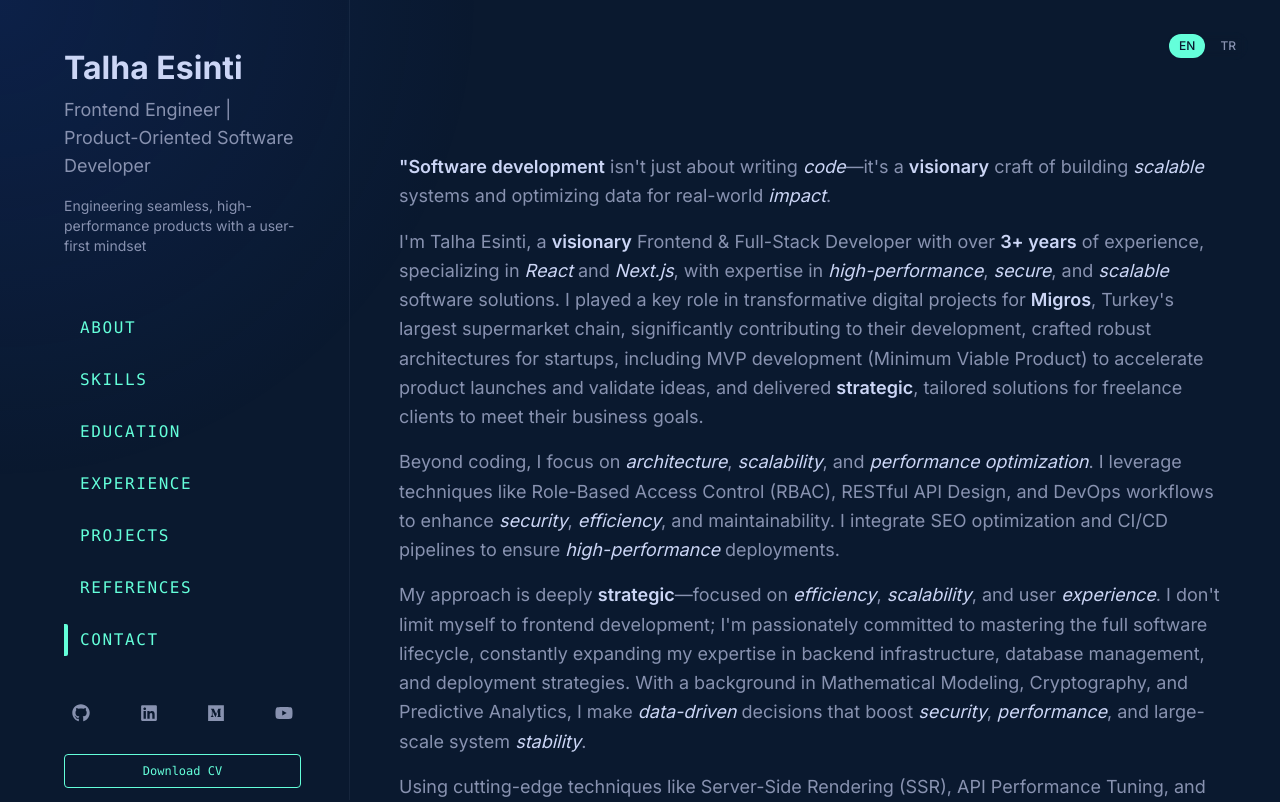
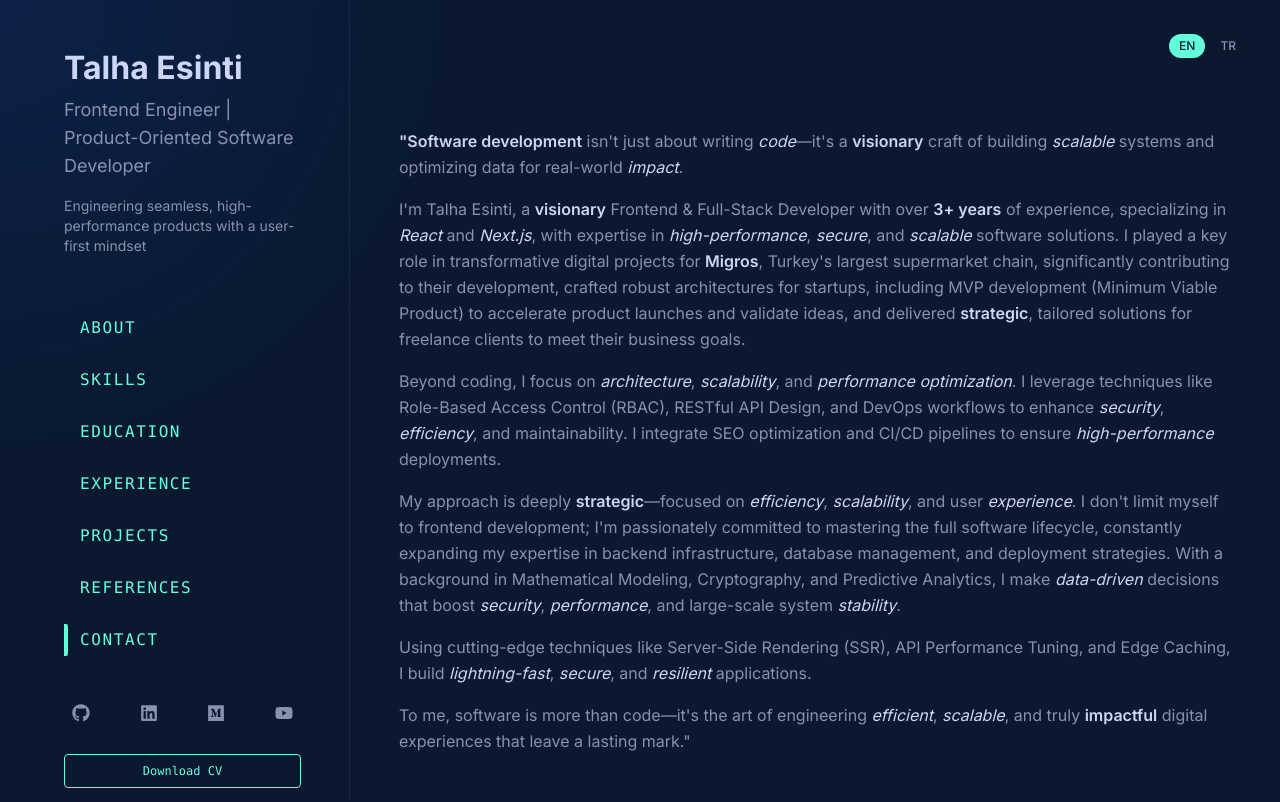
Before and after one commit to talhaesinti/talha-esinti-portfolio, a Next.js app: page / in a window 1280 px wide. Shown: the top 802 px of the page. Built offline with nearby package versions, Linux system fonts and the light colour scheme.

Commit message:
Tech etiketleri masaüstü görünümünde daha uygun boyuta getirildi

```diff
--- a/src/components/MainContent.tsx
+++ b/src/components/MainContent.tsx
@@ -113,7 +113,7 @@ const ExperienceCard = ({ experience }: { experience: Experience }) => {
         {experience.tech.map((tech, i) => (
           <span
             key={i}
-            className="px-1.5 py-0.5 text-[10px] md:text-sm font-medium bg-tech-tag text-accent rounded-full"
+            className="px-1.5 py-0.5 text-[10px] md:text-sm font-medium bg-tech-tag text-accent rounded-full md:px-2.5 md:py-0.5"
           >
             {tech}
           </span>
@@ -208,7 +208,7 @@ const ProjectCard = ({ project }: { project: Project }) => {
         {project.tech.map((tech, i) => (
           <span
             key={i}
-            className="px-1.5 py-0.5 text-[10px] md:text-xs font-medium bg-tech-tag text-accent rounded-full"
+            className="px-1.5 py-0.5 text-[10px] md:text-sm font-medium bg-tech-tag text-accent rounded-full md:px-2.5 md:py-0.5"
           >
             {tech}
           </span>
@@ -293,26 +293,26 @@ const MainContent = () => {
   return (
     <main className="flex-1 md:ml-[350px]">
       <div className="max-w-4xl mx-auto px-4 md:px-8">
-        <section id="about" className="md:py-28 py-10 md:scroll-mt-0 scroll-mt-32">
+        <section id="about" className="md:py-24 py-10 md:scroll-mt-0 scroll-mt-32">
           <motion.div
             initial={{ y: 20, opacity: 0 }}
             whileInView={{ y: 0, opacity: 1 }}
             transition={{ duration: 0.5 }}
-            className="space-y-6 md:space-y-10"
+            className="space-y-6 md:space-y-8"
           >
             <div className="md:hidden mb-12 pt-10">
-              <h1 className="text-2xl md:text-4xl font-bold text-text-primary">
+              <h1 className="text-2xl md:text-3xl font-bold text-text-primary">
                 Talha Esinti
               </h1>
-              <h2 className="text-lg md:text-2xl text-text-secondary mt-1 md:mt-2">
+              <h2 className="text-lg md:text-xl text-text-secondary mt-1 md:mt-2">
                 {navigationData[language].header.role}
               </h2>
-              <p className="text-xs md:text-base text-text-secondary/80 mt-1 md:mt-2">
+              <p className="text-xs md:text-sm text-text-secondary/80 mt-1 md:mt-2">
                 {navigationData[language].header.subtitle}
               </p>
             </div>
 
-            <div className="space-y-4 md:space-y-8 text-sm md:text-lg text-text-secondary/70 leading-relaxed">
+            <div className="space-y-4 md:space-y-6 text-sm md:text-base text-text-secondary/70 leading-relaxed">
               {about[language]?.greeting && (
                 <HTMLContent
                   html={about[language].greeting}
```
